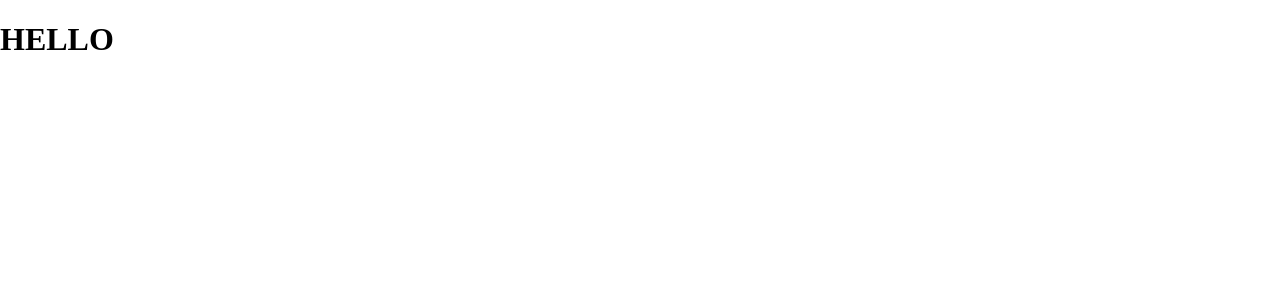
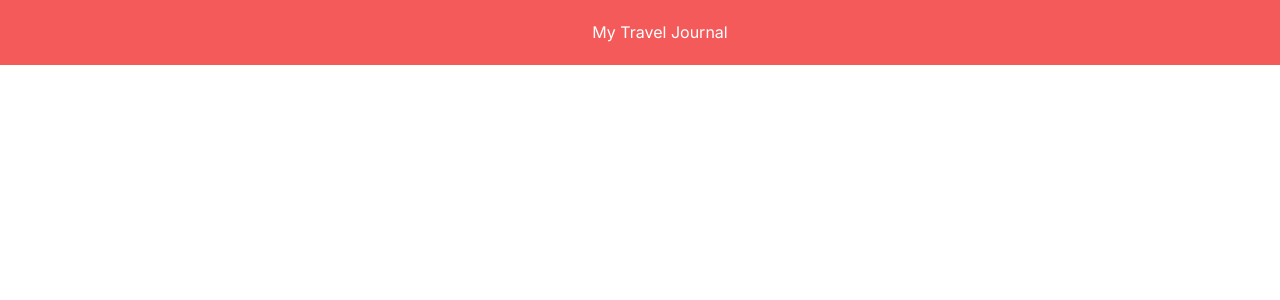
Before and after one commit to bl-aire/travel_journal, a React (Vite) app: page / in a window 1280 px wide. Shown: the top 300 px of the page. Built offline with nearby package versions, Linux system fonts and the light colour scheme.

Commit message:
Add and style nav

```diff
--- a/src/App.css
+++ b/src/App.css
@@ -0,0 +1,13 @@
+nav ul{
+    list-style-type: none;
+    display: flex;
+    justify-content: center;
+    align-items: center;
+    background-color: #F55A5A;
+    margin-top: 0;
+}
+
+nav ul li{
+    color: #ffffff;
+    padding:1.4em;
+}
--- a/src/components/Nav.jsx
+++ b/src/components/Nav.jsx
@@ -1,7 +1,9 @@
 export default function Nav() {
     return(
-        <div>
-            <h1>HELLO</h1>
-        </div>
+        <nav>
+            <ul>
+                <li>My Travel Journal</li>
+            </ul>
+        </nav>
     )
 }
--- a/src/index.css
+++ b/src/index.css
@@ -1,3 +1,6 @@
+@import url('https://fonts.googleapis.com/css2?family=Inter:wght@200;300;400;500&display=swap');
+
 body {
   margin: 0;
+  font-family: 'Inter', sans-serif;
 }
```
Also changed, not shown: src/assets/Path.png (added).
